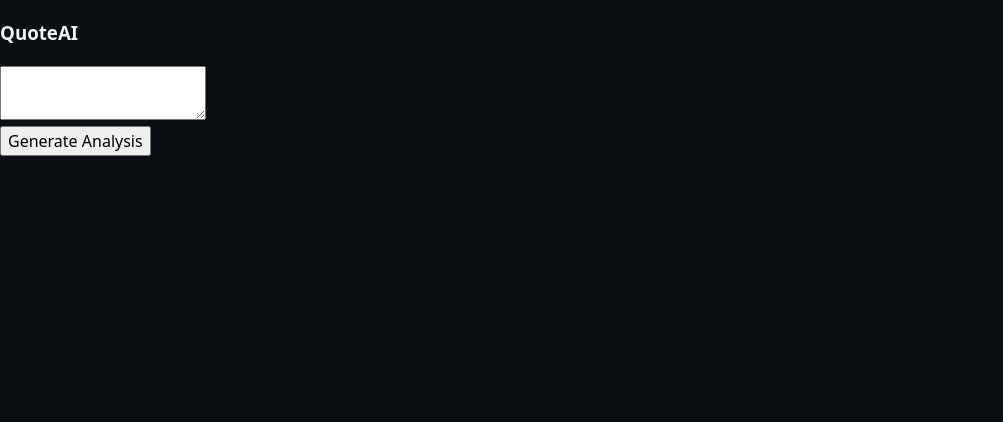
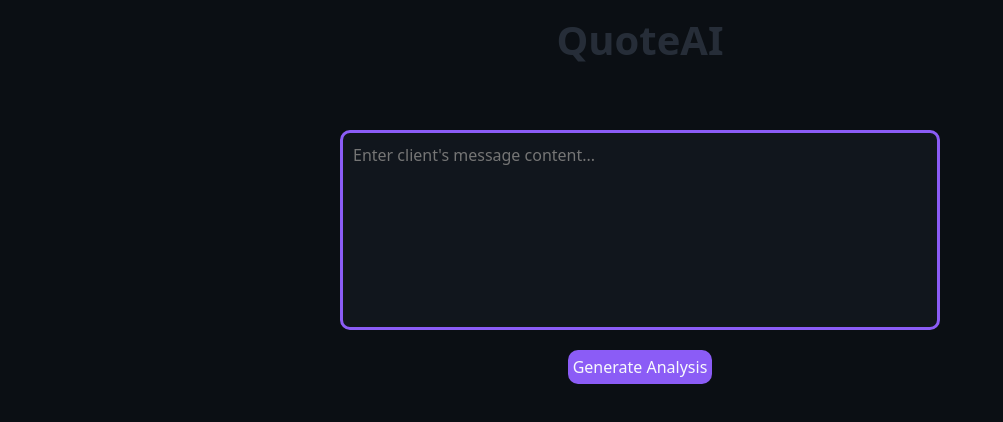
Before and after one commit to Kelooo0/ai-quote-generator, a React (Vite) app in the folder frontend/: page / in a window 1280 px wide. Shown: the top 422 px of the page, without its empty margins (0-1003 px from the left). Built offline with nearby package versions, Linux system fonts and the light colour scheme.

Commit message:
frontend: add styling for analysis generation

```diff
--- /dev/null
+++ b/frontend/src/components/AnalysisCard.css
@@ -0,0 +1,73 @@
+.analysis-card-container {
+  width: 50%;
+  border: 3px solid var(--color-primary);
+  border-radius: 10px;
+  font-size: 16px;
+}
+.analysis-card-container p {
+  margin: 0;
+}
+.analysis-data-container {
+  display: flex;
+  padding: 0 20px;
+  margin: 20px 0px;
+  gap: 10px;
+}
+.analysis-data-header {
+  font-weight: bolder;
+  margin-right: 10px;
+}
+.assumptions-container,
+.miss-info-container {
+  flex-direction: column;
+  gap: 0;
+}
+.analysis-data-content,
+.req-detail {
+  white-space: pre-wrap;
+  overflow-wrap: anywhere;
+  word-break: break-word;
+}
+.generate-proposal-container {
+  display: flex;
+  align-items: center;
+  justify-content: left;
+  margin: 20px 0;
+}
+.generate-proposal-button {
+  color: var(--color-text);
+  background-color: var(--color-primary);
+  font-size: 16px;
+  border-radius: 10px;
+  padding: 5px;
+  border: none;
+}
+.generate-proposal-button:hover {
+  background-color: var(--color-primary-hover);
+}
+.reqs-container {
+  flex-direction: column;
+  gap: 10px;
+}
+.req-container {
+  border: 2px solid var(--color-primary);
+  border-radius: 10px;
+  display: flex;
+  flex-direction: column;
+  gap: 10px;
+  padding: 20px;
+}
+.req-header,
+.req-detail {
+  margin: 0;
+  padding: 0;
+}
+.req-header {
+  font-weight: bolder;
+}
+.miss-info-container,
+.assumptions-container {
+  display: flex;
+  flex-direction: column;
+  gap: 10px;
+}
--- a/frontend/src/components/AnalysisCard.tsx
+++ b/frontend/src/components/AnalysisCard.tsx
@@ -1,6 +1,7 @@
 import type { Analysis, Proposal } from "../types/types";
 import { useState } from "react";
 import { generateProposal } from "../api/actions";
+import "./AnalysisCard.css";
 
 type AnalysisCardProps = {
   analysis: Analysis;
@@ -43,14 +44,14 @@ export default function AnalysisCard({
         <p className="analysis-data-header">Client summary:</p>
         <p className="analysis-data-content">{analysis.client_summary}</p>
       </section>
-      <section className="analysis-data-container">
-        <p className="analysis-data-header">Requirements:</p>
+      <section className="analysis-data-container reqs-container">
+        <p className="analysis-data-header reqs-header">Requirements:</p>
         {analysis.requirements.map((requirement) => (
           <section className="req-container">
             <p className="req-header">{requirement.service}</p>
             {requirement.details.map((det) => (
               <p key={det} className="req-detail">
-                {det}
+                &bull; {det}
               </p>
             ))}
           </section>
@@ -68,28 +69,29 @@ export default function AnalysisCard({
         <p className="analysis-data-header">Budget:</p>
         <p className="analysis-data-content">{analysis.budget}</p>
       </section>
-      <section className="analysis-data-container">
+      <section className="analysis-data-container miss-info-container">
         <p className="analysis-data-header">Missing information:</p>
         {analysis.missing_information.map((missing) => (
-          <p key={missing} className="analysis-data-content">
-            {missing}
+          <p key={missing} className="analysis-data-content miss-info-content">
+            &bull; {missing}
           </p>
         ))}
       </section>
-      <section className="analysis-data-container">
+      <section className="analysis-data-container assumptions-container">
         <p className="analysis-data-header">Assumptions:</p>
         {analysis.assumptions.map((assum) => (
-          <p key={assum} className="analysis-data-content">
-            {assum}
+          <p key={assum} className="analysis-data-content assumptions-content">
+            &bull; {assum}
           </p>
         ))}
       </section>
-      <section className="analysis-data-container">
+      <section className="analysis-data-container generate-proposal-container">
         {!isProposalGenerated && (
           <button
             type="button"
             disabled={isLoading}
             onClick={() => handleGenerateProposal(analysis)}
+            className="generate-proposal-button"
           >
             {isLoading ? "Generating Proposal..." : "Generate Proposal"}
           </button>
--- /dev/null
+++ b/frontend/src/components/AnalysisForm.css
@@ -0,0 +1,40 @@
+.analysis-form-container {
+  width: 100%;
+}
+.analysis-form {
+  width: 100%;
+  display: flex;
+  align-items: center;
+  justify-content: center;
+  flex-direction: column;
+}
+.form-text-container {
+  width: 600px;
+  height: 200px;
+}
+.form-text {
+  width: 100%;
+  height: 100%;
+  resize: none;
+  border-radius: 10px;
+  background-color: var(--color-surface);
+  border: 3px solid var(--color-primary);
+  color: white;
+  padding: 10px;
+}
+.form-submit-container {
+  margin: 20px 0;
+}
+.form-submit {
+  width: 100%;
+  height: 100%;
+  color: var(--color-text);
+  background-color: var(--color-primary);
+  font-size: 16px;
+  border-radius: 10px;
+  padding: 5px;
+  border: none;
+}
+.form-submit:hover {
+  background-color: var(--color-primary-hover);
+}
--- a/frontend/src/components/AnalysisForm.tsx
+++ b/frontend/src/components/AnalysisForm.tsx
@@ -1,7 +1,7 @@
 import { useState } from "react";
 import { generateAnalysis } from "../api/actions";
 import type { Analysis } from "../types/types";
-
+import "./AnalysisForm.css";
 type AnalysisFormProps = {
   onSuccess: (data: Analysis) => void;
   onError: (message: string) => void;
@@ -40,11 +40,12 @@ export default function AnalysisForm({
             className="form-text"
             disabled={isLoading}
             onChange={(event) => setContent(event.target.value)}
+            placeholder="Enter client's message content..."
           ></textarea>
         </section>
         <section className="form-submit-container">
           <button className="form-submit" type="submit" disabled={isLoading}>
-            {isLoading ? "Generating..." : "Generate Analysis"}
+            {isLoading ? "Generating Analysis..." : "Generate Analysis"}
           </button>
         </section>
       </form>
--- a/frontend/src/index.css
+++ b/frontend/src/index.css
@@ -51,19 +51,19 @@ p[role="alert"] {
 }
 :root {
   --color-background: #0b0f14;
-  --color-surface: #111827;
-  --color-surface-hover: #172033;
+  --color-surface: #11161d;
+  --color-surface-hover: #171d26;
 
-  --color-text: #f1f5f9;
+  --color-text: #f8fafc;
   --color-text-muted: #94a3b8;
   --color-text-subtle: #64748b;
 
-  --color-primary: #7c5cfc;
-  --color-primary-hover: #6d4ee8;
+  --color-primary: #8b5cf6;
+  --color-primary-hover: #7c3aed;
   --color-primary-light: #a78bfa;
 
-  --color-secondary: #22c55e;
-  --color-secondary-hover: #16a34a;
+  --color-success: #22c55e;
+  --color-success-hover: #16a34a;
 
   --color-border: #1e293b;
   --color-border-hover: #334155;
--- /dev/null
+++ b/frontend/src/pages/MainPage.css
@@ -0,0 +1,28 @@
+* {
+  border: none solid white;
+}
+.main-header-container {
+  width: 100%;
+  height: 10vh;
+  display: flex;
+  align-items: center;
+  justify-content: center;
+}
+.main-header {
+  font-size: 40px;
+  color: var(--color-text-subtle);
+  opacity: 0.3;
+}
+.message-container {
+  width: 100%;
+  height: 50px;
+  display: flex;
+  align-items: center;
+  justify-content: center;
+}
+.main-page {
+  display: flex;
+  align-items: center;
+  justify-content: center;
+  flex-direction: column;
+}
--- a/frontend/src/pages/MainPage.tsx
+++ b/frontend/src/pages/MainPage.tsx
@@ -3,6 +3,7 @@ import { useState } from "react";
 import type { Analysis, Proposal } from "../types/types";
 import AnalysisCard from "../components/AnalysisCard";
 import ProposalCard from "../components/ProposalCard";
+import "./MainPage.css";
 
 export default function MainPage() {
   const [analysis, setAnalysis] = useState<Analysis | null>();
```
